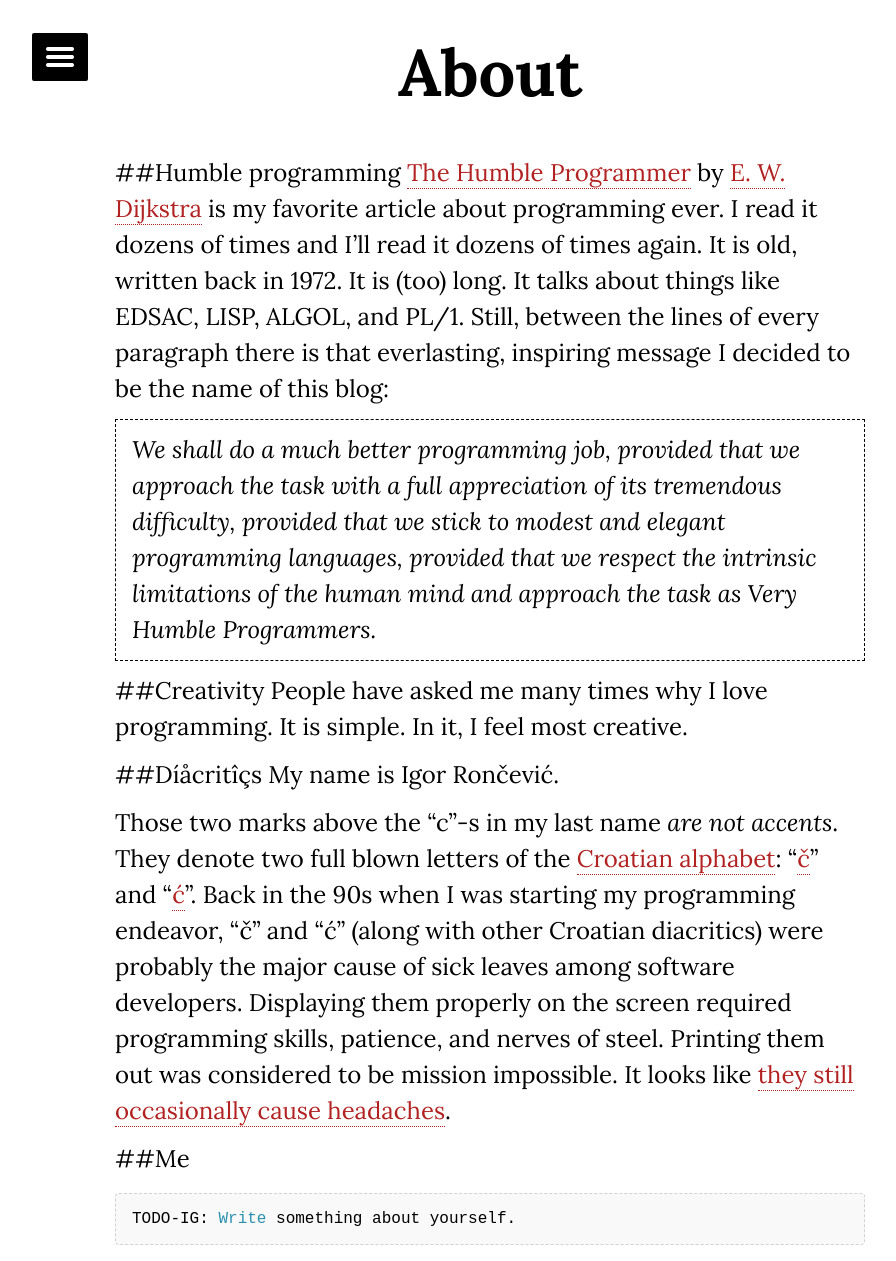
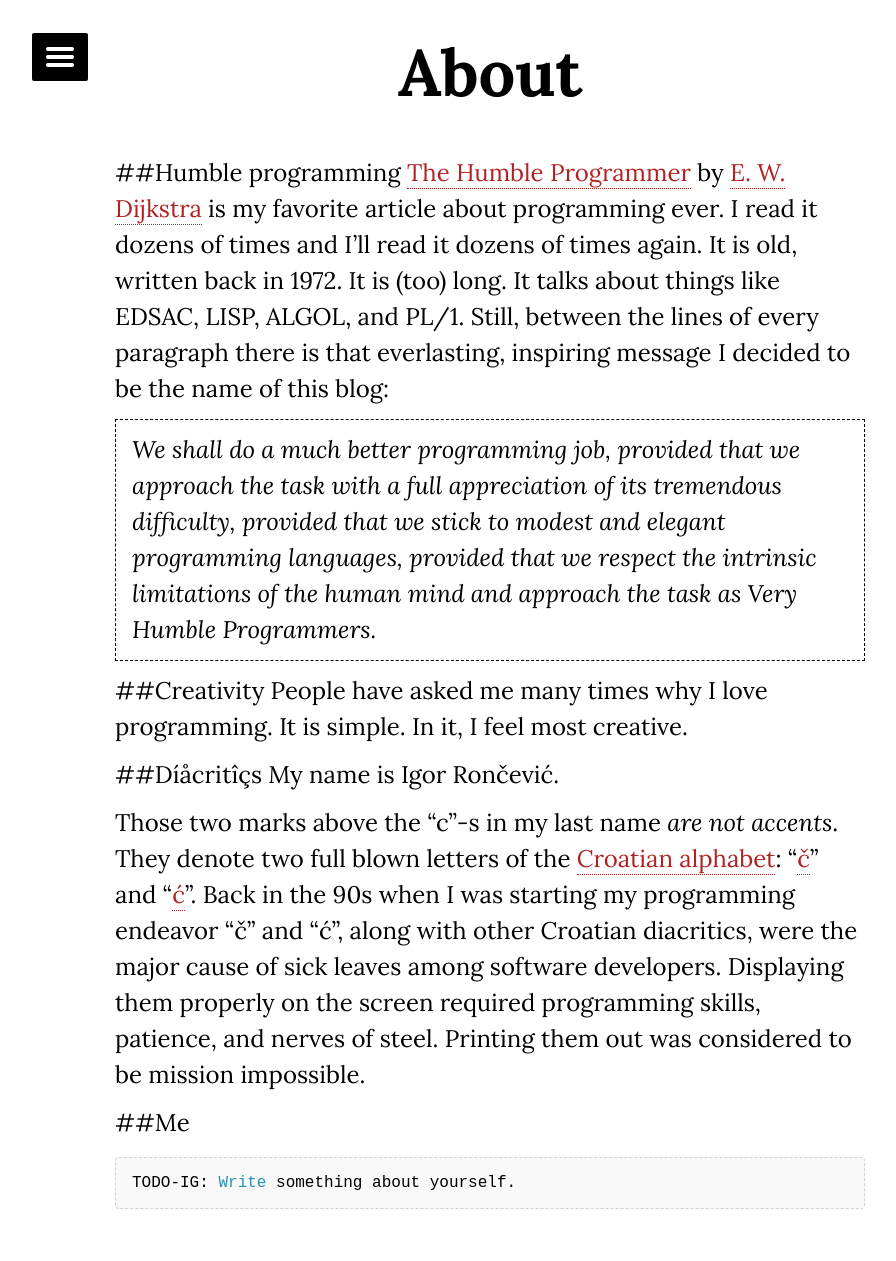
Before and after one commit to ironcev/thp.im, a Jekyll site: the page built from about/index.md, in a window 1280 px wide. Shown: the whole page, without its empty margins (150-1046 px from the left). Built offline with Jekyll 4.4.1, drawn with Linux system fonts in a browser that asks for light colours; nearby versions of some CDN libraries.

Commit message:
about: Improves wording in the Diacritics

```diff
--- a/about/index.md
+++ b/about/index.md
@@ -15,7 +15,7 @@ People have asked me many times why I love programming. It is simple. In it, I f
 ##Díåcritîçs
 My name is Igor Rončević.
 
-Those two marks above the "c"-s in my last name *are not accents*. They denote two full blown letters of the [Croatian alphabet](http://en.wikipedia.org/wiki/Croatian_alphabet): "[č](http://en.wikipedia.org/wiki/Č)" and "[ć](http://en.wikipedia.org/wiki/Ć)". Back in the 90s when I was starting my programming endeavor, "č" and "ć" (along with other Croatian diacritics) were probably the major cause of sick leaves among software developers. Displaying them properly on the screen required programming skills, patience, and nerves of steel. Printing them out was considered to be mission impossible. It looks like [they still occasionally cause headaches](http://stackoverflow.com/questions/1516259/croatian-diacritic-signs-in-mysql-db-utf-8).
+Those two marks above the "c"-s in my last name *are not accents*. They denote two full blown letters of the [Croatian alphabet](http://en.wikipedia.org/wiki/Croatian_alphabet): "[č](http://en.wikipedia.org/wiki/Č)" and "[ć](http://en.wikipedia.org/wiki/Ć)". Back in the 90s when I was starting my programming endeavor "č" and "ć", along with other Croatian diacritics, were the major cause of sick leaves among software developers. Displaying them properly on the screen required programming skills, patience, and nerves of steel. Printing them out was considered to be mission impossible.
 
 ##Me
 
```
